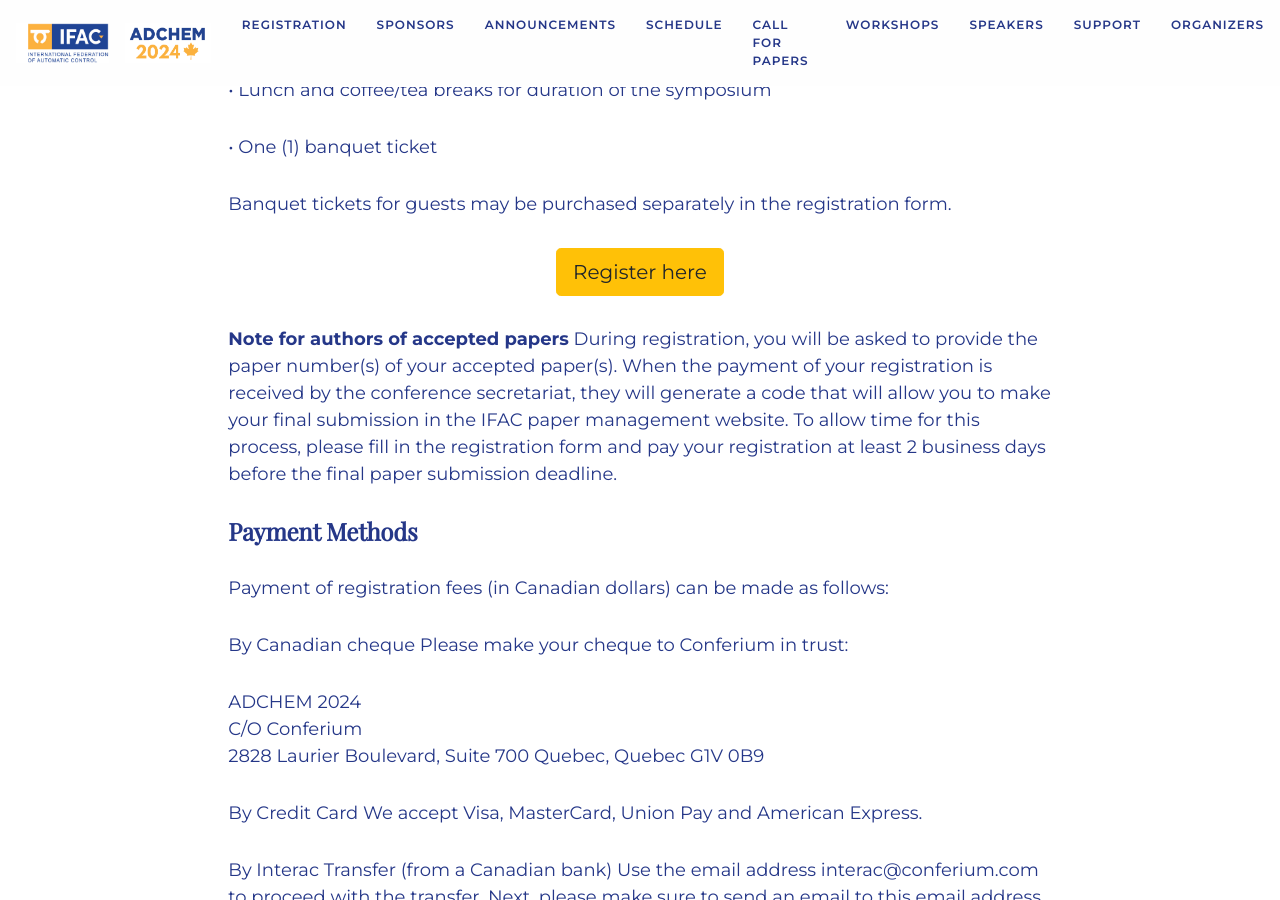
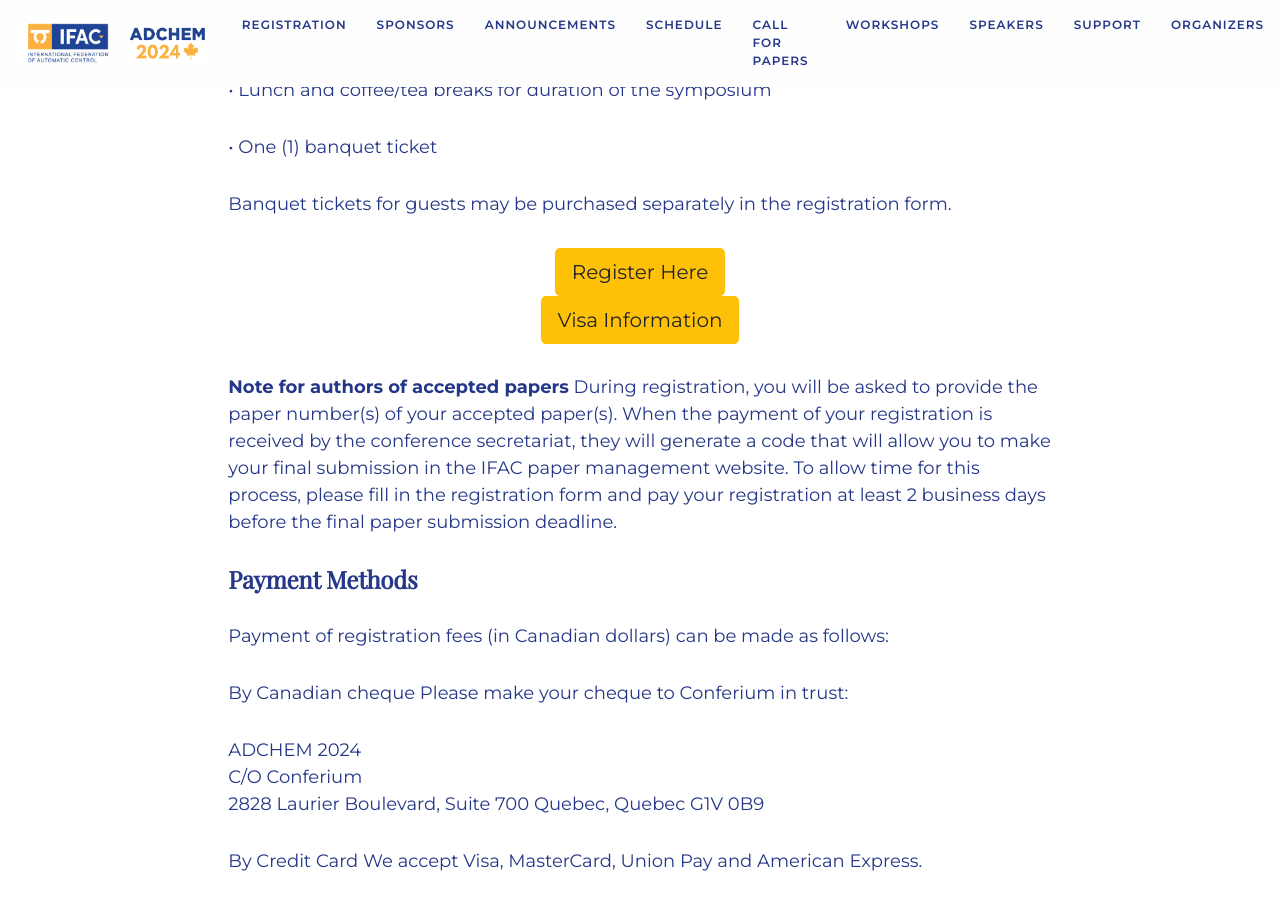
Before and after one commit to daisubc/ADCHEM2024, a Jekyll site: the page built from _pages/registration.md, in a window 1280 px wide and 900 px high, scrolled down 1547 px. Built offline with Jekyll 4.4.1, drawn with Linux system fonts in a browser that asks for light colours; nearby versions of some CDN libraries; some web fonts are replaced.

Commit message:
Update registration.md

```diff
--- a/_pages/registration.md
+++ b/_pages/registration.md
@@ -47,7 +47,11 @@
 Banquet tickets for guests may be purchased separately in the registration form.
 
 <div class="text-center">
-  <a class="btn btn-warning btn-lg" href="./assets/docs/03-Call-for-Papers-Extended-Deadlines-2023-10-16.pdf" role="button">Register here</a>
+  <a class="btn btn-warning btn-lg" href="./assets/docs/03-Call-for-Papers-Extended-Deadlines-2023-10-16.pdf" role="button">Register Here</a>
+</div>
+
+<div class="text-center">
+  <a class="btn btn-warning btn-lg" href="./assets/docs/Visa_eTA_information.pdf" role="button">Visa Information</a>
 </div>
 
 **Note for authors of accepted papers**
```
